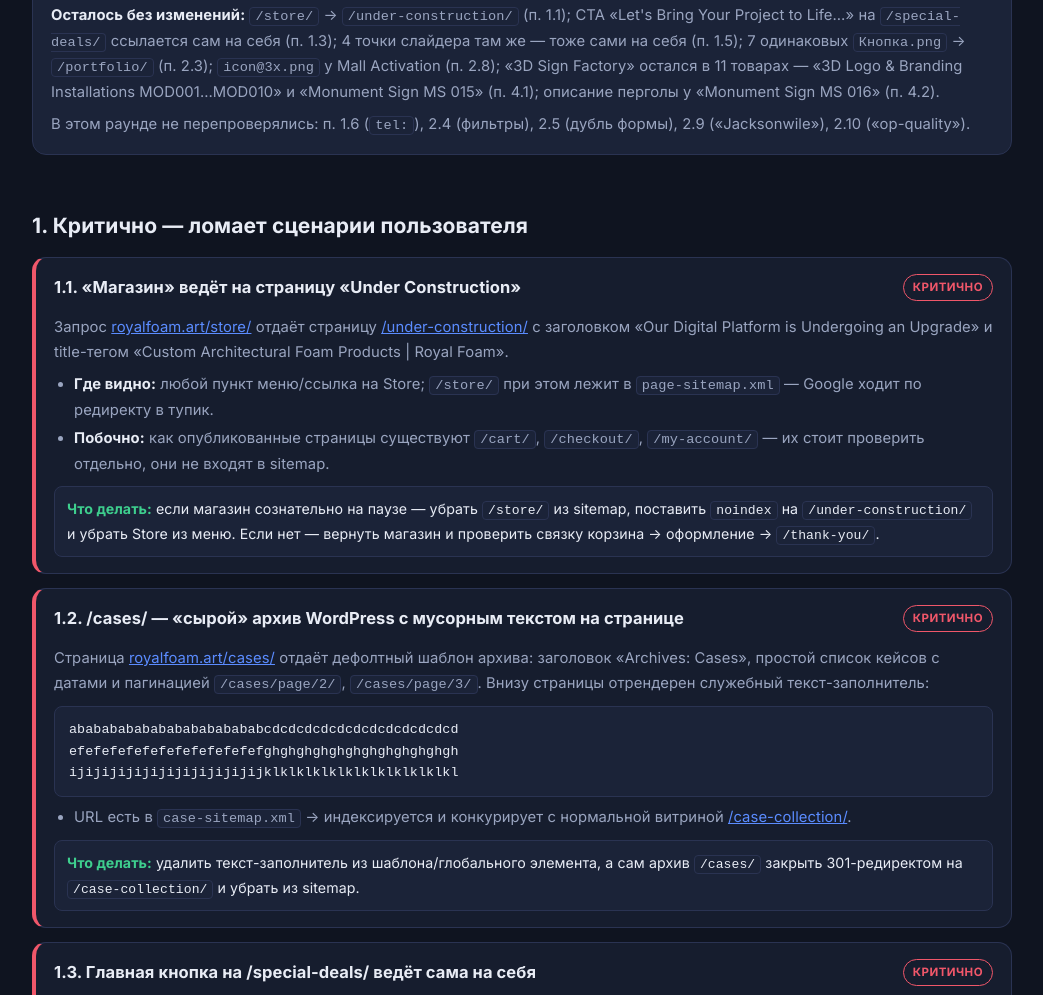
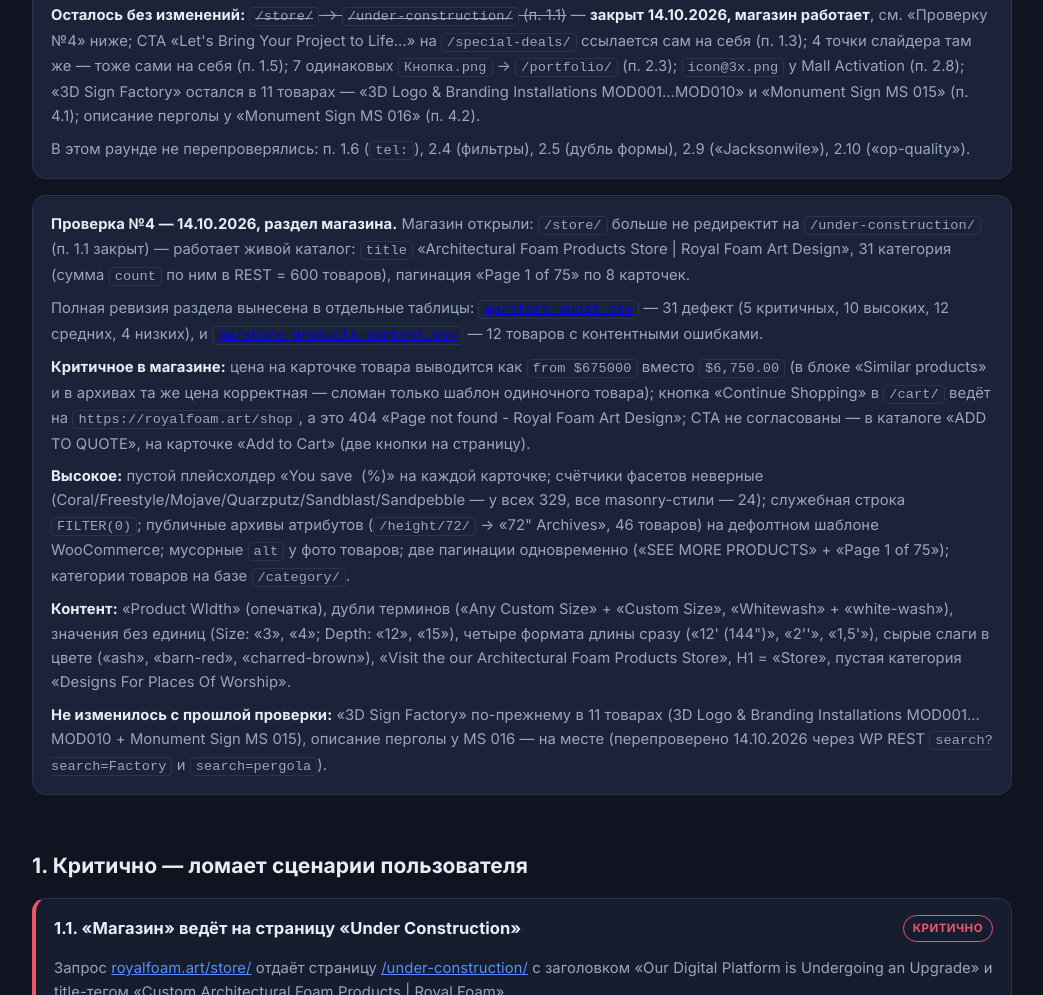
Before and after one commit to dmytro-arch/RF, a plain HTML site: page qa.html in a window 1280 px wide. Shown: the part 1282-2277 px from the top of the page, without its empty margins (118-1161 px from the left). Drawn offline with Linux system fonts and the light colour scheme.

Commit message:
qa.html: проверка №4 — раздел магазина открыт (п.1.1 закрыт), ссылка на CSV-ревизию
Co-authored-by: arena-agent <297053741+arena-agent@users.noreply.github.com>

```diff
--- a/qa.html
+++ b/qa.html
@@ -194,12 +194,40 @@
     <p><b>Новое:</b> старые адреса портфолио отдают 404 — <code>/portfolio/monument-sign-for-elite-community-copy-7/</code> показывает
     «Page not found - Royal Foam Art Design». Редиректы 301 со старых URL не поставлены (9 адресов). Из sitemap они убраны,
     но проиндексированные и расшаренные ссылки теперь битые. Заодно на 404-странице пустые блоки меню («Our Company», «More», «Services» без пунктов).</p>
-    <p><b>Осталось без изменений:</b> <code>/store/</code> → <code>/under-construction/</code> (п. 1.1); CTA «Let's Bring Your Project to Life…»
+    <p><b>Осталось без изменений:</b> <s><code>/store/</code> → <code>/under-construction/</code> (п. 1.1)</s> — <b>закрыт 14.10.2026, магазин работает</b>, см. «Проверку №4» ниже; CTA «Let's Bring Your Project to Life…»
     на <code>/special-deals/</code> ссылается сам на себя (п. 1.3); 4 точки слайдера там же — тоже сами на себя (п. 1.5);
     7 одинаковых <code>Кнопка.png</code> → <code>/portfolio/</code> (п. 2.3); <code>icon@3x.png</code> у Mall Activation (п. 2.8);
     «3D Sign Factory» остался в 11 товарах — «3D Logo &amp; Branding Installations MOD001…MOD010» и «Monument Sign MS 015» (п. 4.1);
     описание перголы у «Monument Sign MS 016» (п. 4.2).</p>
     <p>В этом раунде не перепроверялись: п. 1.6 (<code>tel:</code>), 2.4 (фильтры), 2.5 (дубль формы), 2.9 («Jacksonwile»), 2.10 («op-quality»).</p>
+  </div>
+
+  <div class="callout">
+    <p><b>Проверка №4 — 14.10.2026, раздел магазина.</b> Магазин открыли: <code>/store/</code> больше не редиректит
+    на <code>/under-construction/</code> (п. 1.1 закрыт) — работает живой каталог: <code>title</code> «Architectural Foam
+    Products Store | Royal Foam Art Design», 31 категория (сумма <code>count</code> по ним в REST = 600 товаров),
+    пагинация «Page 1 of 75» по 8 карточек.</p>
+    <p>Полная ревизия раздела вынесена в отдельные таблицы:
+    <a href="qa/store-audit.csv"><code>qa/store-audit.csv</code></a> — 31 дефект
+    (5 критичных, 10 высоких, 12 средних, 4 низких), и
+    <a href="qa/store-products-content.csv"><code>qa/store-products-content.csv</code></a> — 12 товаров с контентными ошибками.</p>
+    <p><b>Критичное в магазине:</b> цена на карточке товара выводится как <code>from $675000</code> вместо <code>$6,750.00</code>
+    (в блоке «Similar products» и в архивах та же цена корректная — сломан только шаблон одиночного товара);
+    кнопка «Continue Shopping» в <code>/cart/</code> ведёт на <code>https://royalfoam.art/shop</code>, а это 404
+    «Page not found - Royal Foam Art Design»; CTA не согласованы — в каталоге «ADD TO QUOTE», на карточке «Add to Cart»
+    (две кнопки на страницу).</p>
+    <p><b>Высокое:</b> пустой плейсхолдер «You save&nbsp;&nbsp;(%)» на каждой карточке; счётчики фасетов неверные
+    (Coral/Freestyle/Mojave/Quarzputz/Sandblast/Sandpebble — у всех 329, все masonry-стили — 24); служебная строка
+    <code>FILTER(0)</code>; публичные архивы атрибутов (<code>/height/72/</code> → «72&quot; Archives», 46 товаров) на
+    дефолтном шаблоне WooCommerce; мусорные <code>alt</code> у фото товаров; две пагинации одновременно
+    («SEE MORE PRODUCTS» + «Page 1 of 75»); категории товаров на базе <code>/category/</code>.</p>
+    <p><b>Контент:</b> «Product WIdth» (опечатка), дубли терминов («Any Custom Size» + «Custom Size», «Whitewash» +
+    «white-wash»), значения без единиц (Size: «3», «4»; Depth: «12», «15»), четыре формата длины сразу
+    («12&apos; (144&quot;)», «2&apos;&apos;», «1,5&apos;»), сырые слаги в цвете («ash», «barn-red», «charred-brown»),
+    «Visit the our Architectural Foam Products Store», H1 = «Store», пустая категория «Designs For Places Of Worship».</p>
+    <p><b>Не изменилось с прошлой проверки:</b> «3D Sign Factory» по-прежнему в 11 товарах
+    (3D Logo &amp; Branding Installations MOD001…MOD010 + Monument Sign MS 015), описание перголы у MS 016 — на месте
+    (перепроверено 14.10.2026 через WP REST <code>search?search=Factory</code> и <code>search=pergola</code>).</p>
   </div>
 
   <h2 class="sec">1. Критично — ломает сценарии пользователя</h2>
```
